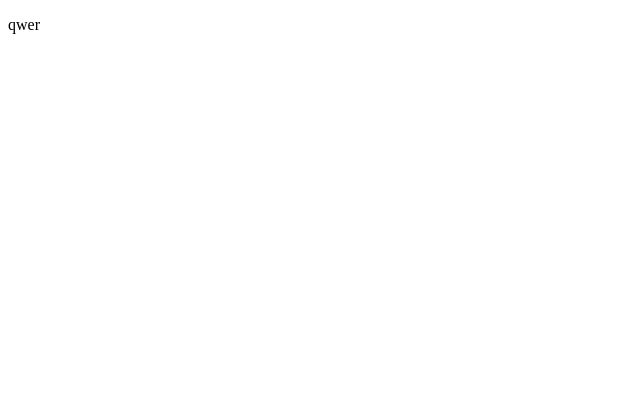
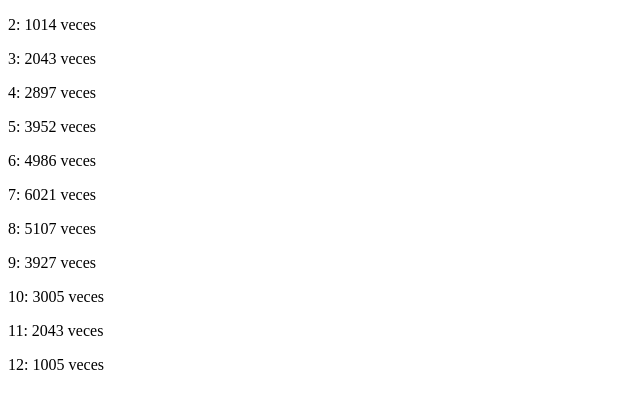
Before and after one commit to facusilva/TA31, a plain HTML site: page Ex11/index.html in a window 1280 px wide. Shown: the whole page, without its empty margins (0-640 px from the left). Drawn offline with Linux system fonts and the light colour scheme.

Commit message:
cambios ex 11

```diff
--- a/Ex11/codigo.js
+++ b/Ex11/codigo.js
@@ -6,3 +6,15 @@ for(let i = 0; i<36000; i++){
     let index = (a+b) -1; //esta será la posición del array que corresponde a la suma de los dos números, le resto 1 porque el array empieza en la posición 0
     resultados[index] = resultados[index]+1; //a la posición del array le asigno el número que corresponde a la suma de a y b
 }
+
+document.getElementById("2").innerHTML += resultados[1]+" veces";
+document.getElementById("3").innerHTML += resultados[2]+" veces";
+document.getElementById("4").innerHTML += resultados[3]+" veces";
+document.getElementById("5").innerHTML += resultados[4]+" veces";
+document.getElementById("6").innerHTML += resultados[5]+" veces";
+document.getElementById("7").innerHTML += resultados[6]+" veces";
+document.getElementById("8").innerHTML += resultados[7]+" veces";
+document.getElementById("9").innerHTML += resultados[8]+" veces";
+document.getElementById("10").innerHTML += resultados[9]+" veces";
+document.getElementById("11").innerHTML += resultados[10]+" veces";
+document.getElementById("12").innerHTML += resultados[11]+" veces";
--- a/Ex11/index.html
+++ b/Ex11/index.html
@@ -4,20 +4,20 @@
     <meta charset="UTF-8">
     <meta http-equiv="X-UA-Compatible" content="IE=edge">
     <meta name="viewport" content="width=device-width, initial-scale=1.0">
-    <title>Document</title>
-    <script src="./codigo.js"></script>
+    <title>Ex11</title>
 </head>
 <body>
-    <p id="2">qwer</p>
-    <p id="3"></p>
-    <p id="4"></p>
-    <p id="5"></p>
-    <p id="6"></p>
-    <p id="7"></p>
-    <p id="8"></p>
-    <p id="9"></p>
-    <p id="10"></p>
-    <p id="11"></p>
-    <p id="12"></p>
+    <p id="2">2: </p>
+    <p id="3">3: </p>
+    <p id="4">4: </p>
+    <p id="5">5: </p>
+    <p id="6">6: </p>
+    <p id="7">7: </p>
+    <p id="8">8: </p>
+    <p id="9">9: </p>
+    <p id="10">10: </p>
+    <p id="11">11: </p>
+    <p id="12">12: </p>
+    <script src="./codigo.js"></script>
 </body>
 </html>
```
